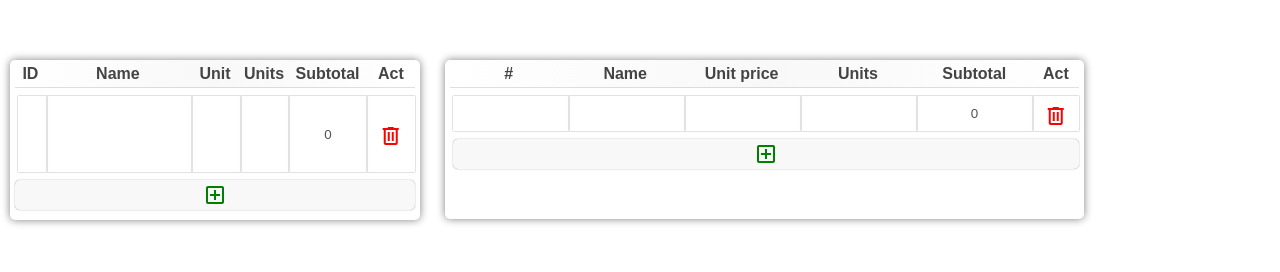
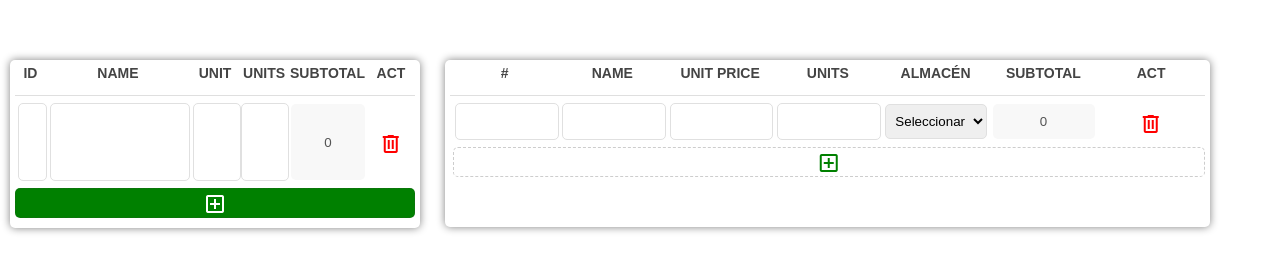
Before and after one commit to source-code888/multitable, a website built with Vite: page index.html in a window 1280 px wide. Both pictures are taken after a click on the button "add_box". Built offline with nearby package versions, Linux system fonts and the light colour scheme.

Commit message:
Added some styles and I realized this project is a waste of time

```diff
--- a/src/main.ts
+++ b/src/main.ts
@@ -1,41 +1,53 @@
 import {createMultitableWithConfigs} from "./lib.ts";
-import type {Schema} from "./multitable/types/types.ts";
+import type {HTMLInput, Schema, SelectOptions} from "./multitable/types/types.ts";
 import type {TableConfiguration} from "./multitable/interfaces/interfaces.ts";
+import {createSelectOptions} from "./multitable/utils/utils.ts";
+
 const dataLeft: Schema = {
     "comboId": {
         title: "ID",
         calculated: false,
         regex: /^[0-9]{1,2}$/,
-        editable: true,
+        disabled: false,
         width: '30px',
+        visible: true,
+        className: 'mtb-r-container-outlined'
     },
     "name": {
         title: "Name",
         calculated: false,
         regex: /^[a-zA-Z0-9]{0,150}$/,
-        editable: true,
+        disabled: false,
         width: '150px',
+        visible: true,
+        className: 'mtb-r-container-outlined'
     },
     "unitPrice": {
         title: "Unit",
         calculated: false,
         regex: /^[0-9]+([.]?[0-9]+)?$/,
-        editable: true,
+        disabled: false,
         width: '50px',
+        visible: true,
+        className: 'mtb-r-container-outlined'
     },
     "units": {
         title: "Units",
         calculated: false,
         regex: /^[1-9]+$/,
-        editable: true,
+        disabled: false,
         width: '50px',
+        visible: true,
+        className: 'mtb-r-container-outlined'
     },
     "subtotal": {
         title: "Subtotal",
         calculated: true,
         regex: /^[0-9]+([.]?[0-9]+)?$/,
-        editable: true,
+        disabled: true,
         width: '80px',
+        visible: true,
+        className: 'mtb-r-container-outlined'
     }
 }
 const dataRight: Schema = {
@@ -43,31 +55,68 @@ const dataRight: Schema = {
         title: "#",
         calculated: false,
         regex: /^[0-9]{1,2}$/,
-        editable: true
+        disabled: false,
+        visible: true,
+        className: 'mtb-r-container-outlined'
     },
     "name": {
         title: "Name",
         calculated: false,
         regex: /^[a-zA-Z0-9]{0,150}$/,
-        editable: true
+        disabled: false,
+        visible: true,
+        className: 'mtb-r-container-outlined'
     },
     "unitPrice": {
         title: "Unit price",
         calculated: false,
         regex: /^[0-9]+([.]?[0-9]+)?$/,
-        editable: true
+        disabled: false,
+        visible: true,
+        className: 'mtb-r-container-outlined'
     },
     "units": {
         title: "Units",
         calculated: false,
         regex: /^[1-9]+$/,
-        editable: true,
+        disabled: false,
+        visible: true,
+        className: 'mtb-r-container-outlined'
+    },
+    "storeHouse": {
+        title: "Almacén",
+        calculated: false,
+        disabled: false,
+        visible: true,
+        className: 'mtb-r-container-outlined',
+        formElement: (): [HTMLInput | HTMLSelectElement, () => void] => {
+            const select: HTMLSelectElement = document.createElement('select');
+            const opts: SelectOptions = {
+                '--': 'Seleccionar',
+                '1': 'Hola',
+                '2': 'Idk'
+            };
+            createSelectOptions(opts).forEach(option => select.options.add(option));
+            const callback = () => {
+                const value = select.value;
+                if (value === '--') {
+                    select.classList.add('error');
+                    //select.parentElement?.classList.add('error');
+                } else {
+                    select.classList.remove('error');
+                    //select.parentElement?.classList.remove('error');
+                }
+            };
+            select.onchange = callback;
+            return [select, callback];
+        }
     },
     "subtotal": {
         title: "Subtotal",
         calculated: true,
-        regex: /^[0-9]+([.]?[0-9]+)?$/,
-        editable: true,
+        disabled: true,
+        visible: true,
+        className: 'mtb-r-container-outlined'
     }
 }
 const leftConfig: TableConfiguration = {
@@ -80,12 +129,26 @@ const leftConfig: TableConfiguration = {
     actions: {
         visible: true,
         title: 'Act',
-        width: '50px'
+        width: '50px',
+        className: 'mtb-r-container-outlined'
     },
     width: '400px',
     id: 'comboTable',
 };
-const rightConfig: TableConfiguration = structuredClone(leftConfig);
-rightConfig.width = '50%';
-rightConfig.schema = dataRight;
+
+const rightConfig: TableConfiguration = {
+    schema: dataRight,
+    footerConfig: {
+        personalized: false
+    },
+    handleRemoveItem: true,
+    handleAppendItem: true,
+    actions: {
+        visible: true,
+        title: 'Act',
+        className: 'mtb-r-container-outlined'
+    },
+    width: '60%',
+    id: 'comboTable',
+};
 createMultitableWithConfigs('#app', leftConfig, rightConfig)
--- a/src/multitable/components/GroupTable.ts
+++ b/src/multitable/components/GroupTable.ts
@@ -46,14 +46,15 @@ export class GroupTable extends Table {
 
     render(): HTMLElement {
         const container: HTMLElement = document.createElement("div");
-        const footer: HTMLElement = this.getFooter();
+        this.createHeader();
+        this.createFooter();
         container.className = this.className ? this.className : "multitable-child";
         if (this.width) container.style.width = this.width;
         if (this.height) container.style.height = this.height;
         if (this.id) container.setAttribute("id", this.id);
-        container.append(this.getHeader())
+        container.append(this.header!);
         container.append(this.groupBody.getBody());
-        container.append(footer);
+        container.append(this.footer!);
         return container;
     }
 
--- a/src/multitable/components/GroupTableBody.ts
+++ b/src/multitable/components/GroupTableBody.ts
@@ -1,7 +1,8 @@
 import type {GroupItemRow, InnerItem, TableActionsConfiguration} from "../interfaces/interfaces";
-import type {Schema} from "../types/types";
+import type {HTMLInput, Schema} from "../types/types";
 import {deleteButton} from "./DeleteButton.ts";
 import {appendButton} from "./AppendButton.ts";
+import {validateInput} from "../utils/utils.ts";
 
 export class GroupTableBody {
     private readonly body: HTMLDivElement;
@@ -57,18 +58,28 @@ export class GroupTableBody {
         row.setAttribute('data-sub-item-id', subItemId.toString());
         for (const key in this.schema) {
             const container: HTMLDivElement = document.createElement("div");
-            container.className = 'mtb-r-container';
-            container.style.width = this.cellWidth;
-            const textArea: HTMLTextAreaElement = document.createElement("textarea");
-            textArea.className = 'mtb-r-input-cell';
-            textArea.setAttribute('data-sub-item-id', subItemId.toString());
-            textArea.setAttribute('name', `item-${id}-${key}-${subItemId}`);
-            if (this.schema[key].calculated) {
-                textArea.textContent = '0';
-                textArea.disabled = true;
+            container.style.width = this.schema[key].width ? this.schema[key].width : this.cellWidth;
+            if (!this.schema[key].visible) container.style.display = 'none';
+            if (this.schema[key].height) container.style.height = this.schema[key].height;
+            let formElement: HTMLInput | HTMLSelectElement;
+            if (this.schema[key].formElement) {
+                const [input] = this.schema[key].formElement();
+                formElement = input;
+            } else {
+                formElement = document.createElement('textarea');
             }
-            textArea.oninput = () => this.handleOnInput(textArea, id, subItemId, key, this.schema[key].regex);
-            container.appendChild(textArea);
+            formElement.className = 'mtb-r-input-cell';
+            formElement.setAttribute('data-sub-item-id', subItemId.toString());
+            formElement.setAttribute('name', `item-${id}-${key}-${subItemId}`);
+            formElement.disabled = this.schema[key].disabled || this.schema[key].calculated;
+            container.className = this.schema[key].className ? this.schema[key].className : 'mtb-r-container';
+            if (formElement instanceof HTMLInputElement || formElement instanceof HTMLTextAreaElement) {
+                if (this.schema[key].calculated) {
+                    formElement.textContent = '0';
+                }
+                formElement.oninput = () => this.handleOnInput(formElement, id, subItemId, key, this.schema[key].regex);
+            }
+            container.appendChild(formElement);
             row.appendChild(container);
         }
         if (this.actions.visible) {
@@ -108,22 +119,9 @@ export class GroupTableBody {
         };
     }
 
-
-    public handleOnInput(input: HTMLTextAreaElement, itemId: number, subId: number, key: string, regex?: RegExp,) {
-        if (!this.validateInput(input, regex)) return;
+    public handleOnInput(input: HTMLInput, itemId: number, subId: number, key: string, regex?: RegExp,) {
+        if (regex && !validateInput(input, regex)) return;
         this.rows[itemId][subId][key] = input.value;
-    }
-
-    private validateInput(input: HTMLTextAreaElement, regex?: RegExp): boolean {
-        if (regex && !regex.test(input.value)) {
-            input.classList.add("error");
-            input.parentElement?.classList.add("error");
-            return false;
-        } else if (input.classList.contains("error")) {
-            input.classList.remove("error");
-            input.parentElement?.classList.remove("error");
-        }
-        return true;
     }
 
     public removeRow(id: number) {
--- a/src/multitable/components/MultiTable.ts
+++ b/src/multitable/components/MultiTable.ts
@@ -3,23 +3,24 @@ import {Table} from "./Table";
 import {GroupTable} from "./GroupTable";
 
 export class MultiTable {
-
+    private target: string;
     private leftTable: Table;
     private rightTable: GroupTable;
 
-    public constructor({leftConfig, rightConfig}: Configuration) {
+    public constructor({target, leftConfig, rightConfig}: Configuration) {
+        this.target = target;
         leftConfig.callBackWhenAppend = () => {
             this.appendToRight();
             if (this.rightTable.getEachRowHeight)
                 this.leftTable.setEachRowHeight?.(this.rightTable.getEachRowHeight());
         }
         leftConfig.callBackWhenRemoved = () => this.removeToLeft();
-        rightConfig.callBackWhenAppend = () =>  {
-            if (this.rightTable.getEachRowHeight){
+        rightConfig.callBackWhenAppend = () => {
+            if (this.rightTable.getEachRowHeight) {
                 this.leftTable.setEachRowHeight?.(this.rightTable.getEachRowHeight())
             }
         }
-        rightConfig.callBackWhenRemoved = () =>  {
+        rightConfig.callBackWhenRemoved = () => {
             if (this.rightTable.getEachRowHeight)
                 this.leftTable.setEachRowHeight?.(this.rightTable.getEachRowHeight())
         }
@@ -35,11 +36,14 @@ export class MultiTable {
         this.rightTable.removeRow(this.leftTable.callLastRemove())
     }
 
-    public render(): HTMLElement {
+    public render(): void {
         const container: HTMLElement = document.createElement("div");
         container.className = "multitable";
         container.append(this.leftTable.render());
         container.append(this.rightTable.render());
-        return container;
+        document.querySelector<HTMLElement>(this.target)?.replaceWith(container);
+        const height = Math.max(this.leftTable.getHeaderHeight(), this.rightTable.getHeaderHeight());
+        this.leftTable.setHeaderHeight(height);
+        this.rightTable.setHeaderHeight(height);
     }
 }
--- a/src/multitable/components/Table.ts
+++ b/src/multitable/components/Table.ts
@@ -14,6 +14,8 @@ export class Table {
     protected readonly width?: string;
     protected readonly height?: string;
     protected readonly actions: TableActionsConfiguration;
+    protected header?: HTMLDivElement;
+    protected footer?: HTMLDivElement;
     protected getLastAppend?: () => number;
     protected getLastRemove?: () => number;
     protected callBackWhenAppend?: () => void;
@@ -52,41 +54,39 @@ export class Table {
         this.callBackWhenRemoved = callBackWhenRemoved;
     }
 
-    protected getHeader(): HTMLElement {
-        const header = document.createElement("div");
-        header.className = "multitable-header";
+    protected createHeader(): void {
+        this.header = document.createElement("div");
+        this.header.className = "multitable-header";
         for (const key in this.schema) {
             const child: HTMLElement = document.createElement("div");
-            child.textContent = this.schema[key].title;
+            child.textContent = this.schema[key].title.toUpperCase();
             child.style.width = this.schema[key].width ? this.schema[key].width : this.cellWidth;
             if (this.schema[key].height) child.style.height = this.schema[key].height;
-            child.className = this.schema[key].className ? this.schema[key].className : "mtb-h-itm";
-
-            header.appendChild(child)
+            child.className = "mtb-h-itm";
+            if (!this.schema[key].visible) child.style.display = 'none';
+            this.header.appendChild(child);
         }
         if (this.actions.visible) {
             const actions = document.createElement("div");
-            actions.className = this.actions.className ? this.actions.className : "mtb-h-itm";
+            actions.className = "mtb-h-itm";
             actions.style.width = this.actions.width ? this.actions.width : this.cellWidth;
             if (this.actions.height) actions.style.height = this.actions.height;
-            actions.textContent = this.actions.title ? this.actions.title : 'Actions';
-            header.appendChild(actions);
+            actions.textContent = this.actions.title ? this.actions.title.toUpperCase() : 'ACTIONS';
+            this.header.appendChild(actions);
         }
-        return header
     }
 
-    protected getFooter(): HTMLElement {
-        const footer = document.createElement("div");
-        footer.className = "mtb-footer";
+    protected createFooter(): void {
+        this.footer = document.createElement("div");
+        this.footer.className = "mtb-footer";
         if (this.footerConfig.personalized && this.footerConfig.contentIfPersonalized) {
-            footer.append(this.footerConfig.contentIfPersonalized());
+            this.footer.append(this.footerConfig.contentIfPersonalized());
         } else {
             const button = appendButton();
             button.style.width = '100%';
             button.setAttribute('id', 'appendItem')
-            footer.appendChild(button);
+            this.footer.appendChild(button);
         }
-        return footer
     }
 
     public callLastAppend(): number {
@@ -103,6 +103,24 @@ export class Table {
         return -1;
     }
 
+    public getHeaderHeight(): number {
+        return this.header ? this.header.clientHeight : 0;
+    }
+
+    public setHeaderHeight(height: number): void {
+        if (this.header)
+            this.header.style.height = `${height}px`;
+    }
+
+    public getFooterHeight(): number {
+        return this.footer ? this.footer.clientHeight : 0;
+    }
+
+    public setFooterHeight(height: number): void {
+        if (this.footer)
+            this.footer.style.height = `${height}px`;
+    }
+
 
     public render(): HTMLElement {
         const tableBody: TableBody = new TableBody(
@@ -114,6 +132,8 @@ export class Table {
             this.callBackWhenAppend,
             this.callBackWhenRemoved
         );
+        this.createHeader();
+        this.createFooter();
         this.getLastAppend = () => tableBody.getLastAppend();
         this.getLastRemove = () => tableBody.getLastRemoved();
         this.getBodyHeight = () => tableBody.getBodyHeight();
@@ -121,16 +141,15 @@ export class Table {
         this.setEachRowHeight = (values: number[]) => tableBody.setEachRowHeight(values);
         this.getEachRowHeight = () => tableBody.getEachRowHeight();
         const container: HTMLElement = document.createElement("div");
-        const footer: HTMLElement = this.getFooter();
         container.className = this.className ? this.className : "multitable-child";
         if (this.id) container.id = this.id;
         if (this.width) container.style.width = this.width;
         if (this.height) container.style.height = this.height;
-        container.append(this.getHeader())
+        container.append(this.header!);
         container.append(tableBody.getBody());
-        container.append(footer);
+        container.append(this.footer!);
         if (!this.footerConfig.personalized) {
-            const button: HTMLButtonElement | null = footer.querySelector('#appendItem');
+            const button: HTMLButtonElement | null = this.footer!.querySelector('#appendItem');
             if (button) button.onclick = () => tableBody.appendRow()
         }
         return container;
--- a/src/multitable/components/TableBody.ts
+++ b/src/multitable/components/TableBody.ts
@@ -1,6 +1,7 @@
 import type {ItemRow, TableActionsConfiguration} from "../interfaces/interfaces";
-import type {HandleOnInputEventTxtArea, RowEntry, Schema} from "../types/types";
+import type {HandleOnInputEventProps, HTMLInput, RowEntry, Schema} from "../types/types";
 import {deleteButton} from "./DeleteButton.ts";
+import {validateInput} from "../utils/utils.ts";
 
 export class TableBody {
     private rows: ItemRow = {};
@@ -48,21 +49,25 @@ export class TableBody {
             container.className = this.schema[key].className ? this.schema[key].className : "mtb-r-container";
             container.style.width = this.schema[key].width ? this.schema[key].width : this.cellWidth;
             if (this.schema[key].height) container.style.height = this.schema[key].height;
-            const textArea = document.createElement("textarea");
-            textArea.className = 'mtb-r-input-cell'
-            textArea.setAttribute("data-item-id", id.toString());
-            textArea.setAttribute('name', `${key}-${id}`)
-            const onValidate: HandleOnInputEventTxtArea = {
-                key, id, input: textArea, regex: this.schema[key].regex,
-            };
-            textArea.oninput = () => this.handleOnInput(onValidate);
-            textArea.onchange = () => this.handleOnInput(onValidate);
-            textArea.onpaste = () => this.handleOnInput(onValidate);
-            if (this.schema[key].calculated) {
-                textArea.textContent = '0'
-                textArea.disabled = true;
+            if (!this.schema[key].visible) container.style.display = 'none';
+            let formElement: HTMLInput | HTMLSelectElement;
+            if (this.schema[key].formElement) {
+                const [input] = this.schema[key].formElement();
+                formElement = input;
+            } else{
+                formElement = document.createElement('textarea');
             }
-            container.appendChild(textArea);
+            formElement.className = 'mtb-r-input-cell';
+            formElement.setAttribute("data-item-id", id.toString());
+            formElement.setAttribute('name', `${key}-${id}`)
+            formElement.disabled = this.schema[key].disabled || this.schema[key].calculated;
+            if (formElement instanceof HTMLInputElement || formElement instanceof HTMLTextAreaElement) {
+                if (this.schema[key].calculated) {
+                    formElement.textContent = '0';
+                }
+                formElement.oninput = () => this.handleOnInput({input: formElement, key, id, regex: this.schema[key].regex});
+            }
+            container.appendChild(formElement);
             row.appendChild(container);
         }
         if (this.actions.visible) {
@@ -83,9 +88,9 @@ export class TableBody {
         this.callBackWhenAppend?.()
     }
 
-    private handleOnInput({input, key, regex, id: itemId}: HandleOnInputEventTxtArea) {
+    private handleOnInput({input, key, regex, id: itemId}: HandleOnInputEventProps) {
         const value = input.value;
-        if (!this.validateInput(input, regex)) return;
+        if (regex && !validateInput(input, regex)) return;
         if (!this.rows[itemId]) {
             const item: RowEntry<string | number> = {};
             item[key] = value;
@@ -101,18 +106,6 @@ export class TableBody {
 
     public setBodyHeight(value: number) {
         this.body.style.height = `${value}px`;
-    }
-
-    private validateInput(input: HTMLTextAreaElement, regex?: RegExp): boolean {
-        if (regex && !regex.test(input.value)) {
-            input.classList.add("error");
-            input.parentElement?.classList.add("error");
-            return false;
-        } else if (input.classList.contains("error")) {
-            input.classList.remove("error");
-            input.parentElement?.classList.remove("error");
-        }
-        return true;
     }
 
     public removeRow(itemId: number): void {
--- a/src/multitable/multi-table.css
+++ b/src/multitable/multi-table.css
@@ -25,7 +25,6 @@ body {
     height: max-content;
     padding-top: 5px;
     padding-bottom: 5px;
-    background: linear-gradient(to right,  #ffff 0%, #f8f8f8, #ffff 100%);
     box-shadow: 0 -0.02rem 0rem gray inset;
     margin-bottom: 5px;
 }
@@ -60,6 +59,7 @@ body {
     color: #444;
     font-weight: bold;
     overflow-wrap: break-word;
+    font-size: 14px;
 }
 
 .mtb-h-itm:last-child {
@@ -72,12 +72,9 @@ body {
     height: 35px;
     background-color: #ffff;
     border-radius: 5px 5px 1px 1px;
-    padding: 0;
     margin-top: 0;
     margin-bottom: 5px;
-    padding-top: 3px;
-    padding-bottom: 3px;
-    padding-left: 3px;
+    padding: 3px 0 3px 3px;
     gap: 0;
 }
 
@@ -89,6 +86,55 @@ body {
     justify-content: center;
 }
 
+.mtb-r-container-outlined {
+    display: flex;
+    height: 100%;
+    align-items: center;
+    justify-content: center;
+    border: none;
+    background-color: white !important;
+}
+
+.mtb-r-container-outlined .mtb-r-input-cell {
+    border: 1px solid #e0e0e0;
+    border-radius: 5px;
+}
+.mtb-r-container-outlined .mtb-r-input-cell:disabled{
+    background-color: #f8f8f8;
+    border: none;
+}
+
+.mtb-r-container-outlined .mtb-r-input-cell:disabled:hover {
+    flex: 1.5;
+    position: relative;
+    scale: 1.1;
+    background-color: #79bcff;
+    color: white;
+    font-weight: bold;
+}
+
+.mtb-r-container-outlined textarea.mtb-r-input-cell:focus,
+.mtb-r-container-outlined input.mtb-r-input-cell:focus{
+    border: 1px solid #79bcff;
+    flex: 1.5;
+    scale: 1.1;
+}
+
+select.mtb-r-input-cell {
+    cursor: pointer;
+    display: flex;
+}
+
+.mtb-r-container-outlined .mtb-r-select {
+    border: none;
+}
+
+.mtb-r-container-outlined .mtb-r-button-delete:hover,
+.mtb-r-container-outlined .mtb-r-button-delete:focus{
+    flex: 1.5;
+    scale: 1.3;
+}
+
 .mtb-r-container:last-child {
     border-right: none;
 }
@@ -97,12 +143,11 @@ body {
     display: block;
     width: 95%;
     height: 100%;
+    resize: none;
     outline: none;
-    resize: none;
     border: none;
-    background: none;
+    align-content: center;
     text-align: center;
-    align-content: center;
 }
 
 .mtb-r-button, .mtb-r-button-delete, .mtb-r-button-append {
@@ -128,26 +173,27 @@ body {
 }
 
 .mtb-r-button-append {
-    box-shadow: 0 0 0.08rem gray;
-    background: #f8f8f8;
+    background: #ffffff;
     padding-top: 3px;
     padding-bottom: 5px;
+    border: 1px dashed #4444;
 }
 
-.mtb-r-button-delete:hover {
+.mtb-r-button-delete:hover, .mtb-r-button-delete:focus {
     background-color: red;
+    outline: none;
 }
 
-.mtb-r-button-delete:hover .delete-icon {
+.mtb-r-button-delete:hover .delete-icon,
+.mtb-r-button-delete:focus .delete-icon,
+.mtb-r-button-append:hover .append-icon,
+.mtb-r-button-append:focus .append-icon{
     color: white;
 }
 
-.mtb-r-button-append:hover {
+.mtb-r-button-append:hover, .mtb-r-button-append:focus {
     background: green;
-}
-
-.mtb-r-button-append:hover .append-icon {
-    color: white;
+    outline: none;
 }
 
 .append-icon {
--- /dev/null
+++ b/src/multitable/utils/utils.ts
@@ -0,0 +1,28 @@
+import type {HTMLInput, SelectOptions} from "../types/types.ts";
+
+export function validateInput(input: HTMLInput, regex: RegExp): boolean {
+    if (regex && !regex.test(input.value)) {
+        input.classList.add("error");
+        input.parentElement?.classList.add("error");
+        return false;
+    } else if (input.classList.contains("error")) {
+        input.classList.remove("error");
+        input.parentElement?.classList.remove("error");
+    }
+    return true;
+}
+
+
+
+export function createSelectOptions(
+    opt: SelectOptions
+): HTMLOptionElement[] {
+    const options: HTMLOptionElement[] = [];
+    for (const value in opt) {
+        const option: HTMLOptionElement = document.createElement("option");
+        option.value = value;
+        option.textContent = opt[value];
+        options.push(option);
+    }
+    return options.reverse();
+}
```
Also changed, not shown: src/lib.ts (+4 -4 lines), src/multitable/interfaces/interfaces.ts (+6 -4 lines), src/multitable/types/types.ts (+8 -4 lines).
